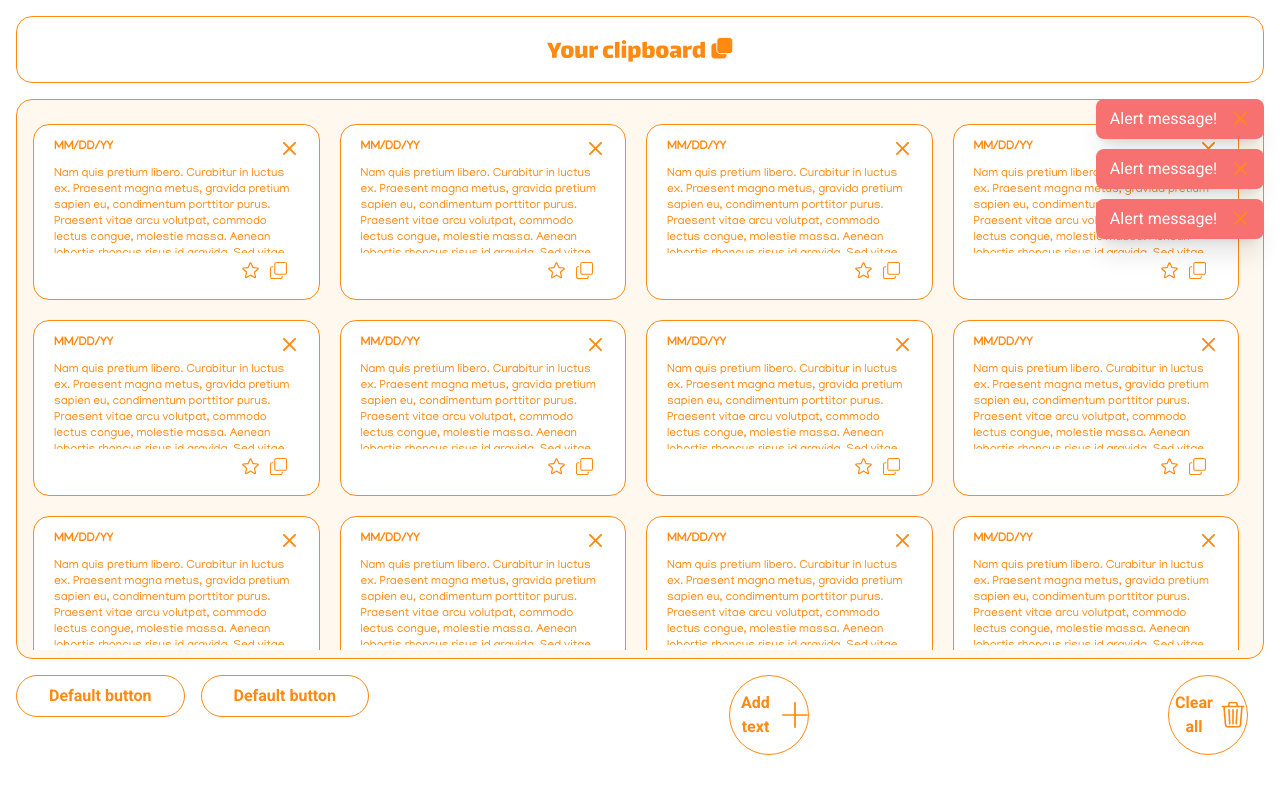
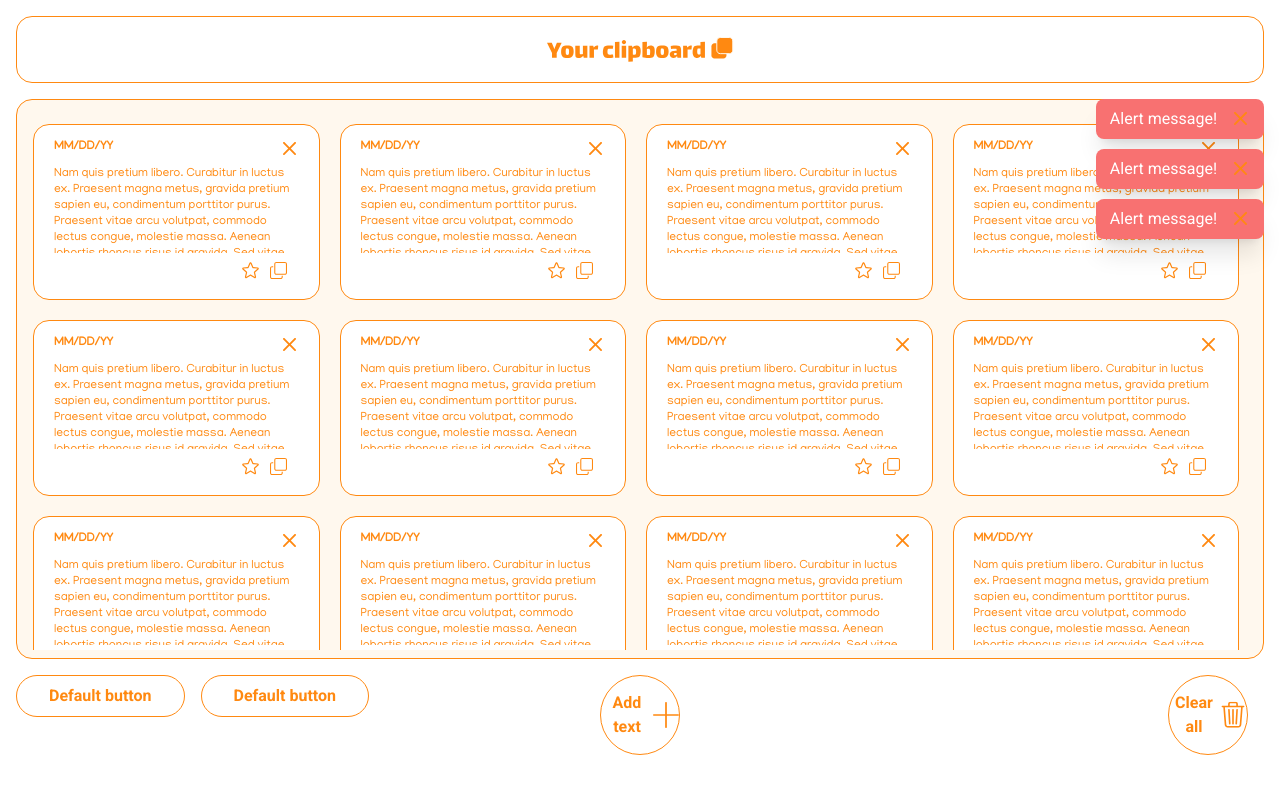
Before and after one commit to EdithOrt/your-clipboard, a Next.js app: page / in a window 1280 px wide. Shown: the top 794 px of the page. Built offline with nearby package versions, Linux system fonts and the light colour scheme.

Commit message:
[FIX] footer container styles

```diff
--- a/app/ui/footer-container.tsx
+++ b/app/ui/footer-container.tsx
@@ -13,8 +13,8 @@ export function FooterContainer() {
     console.log("hi");
   };
   return (
-    <footer className="mt-4 flex w-full items-start justify-between ">
-      <div className="flex gap-x-4">
+    <footer className="mt-4 grid w-full grid-cols-3 ">
+      <div className="flex gap-x-4 self-start">
         <TextButton
           text="Default button"
           type="default"
@@ -29,7 +29,7 @@ export function FooterContainer() {
         />
       </div>
 
-      <div>
+      <div className="self-center justify-self-center">
         <IconButton
           handleClick={addText}
           type="circle"
@@ -41,7 +41,7 @@ export function FooterContainer() {
         </IconButton>
       </div>
 
-      <div className="mr-4 self-end justify-self-center">
+      <div className="mr-4 justify-self-end">
         <IconButton
           handleClick={handleExample}
           type="circle"
```
